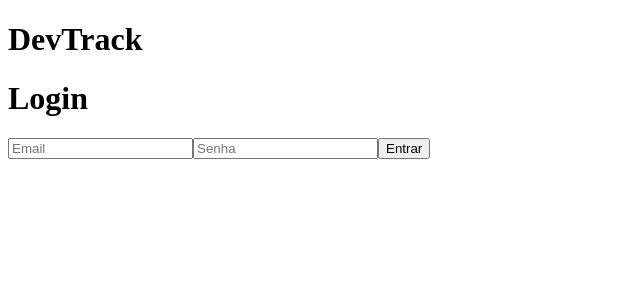
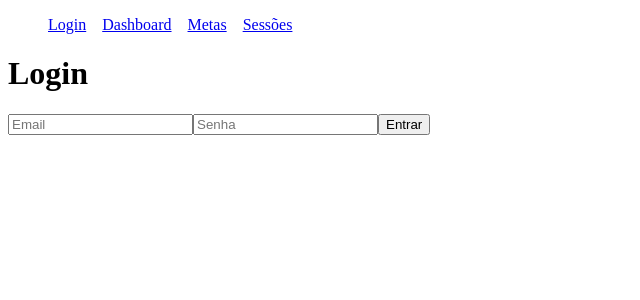
Before and after one commit to oPedroPaes/DevTrack, a React (Vite) app in the folder devtrack-frontend/: page / in a window 1280 px wide. Shown: the top 300 px of the page, without its empty margins (0-640 px from the left). Built offline with nearby package versions, Linux system fonts and the light colour scheme; no server answers; the HTML template or start-up script is replaced by a standard one.

Commit message:
feat: add routing and navbar navigation
- installed react-router-dom and configured routing
- created Navbar component for navigation between pages
- updated App.tsx to use BrowserRouter, Routes and Route
- added route for Login page ("/")
- updated Login.tsx to include Navbar component

```diff
--- a/devtrack-frontend/package.json
+++ b/devtrack-frontend/package.json
@@ -11,13 +11,15 @@
   },
   "dependencies": {
     "react": "^19.2.4",
-    "react-dom": "^19.2.4"
+    "react-dom": "^19.2.4",
+    "react-router-dom": "^7.13.2"
   },
   "devDependencies": {
     "@eslint/js": "^9.39.4",
     "@types/node": "^24.12.0",
     "@types/react": "^19.2.14",
     "@types/react-dom": "^19.2.3",
+    "@types/react-router-dom": "^5.3.3",
     "@vitejs/plugin-react": "^6.0.1",
     "eslint": "^9.39.4",
     "eslint-plugin-react-hooks": "^7.0.1",
--- a/devtrack-frontend/src/App.tsx
+++ b/devtrack-frontend/src/App.tsx
@@ -1,7 +1,13 @@
+import { BrowserRouter, Routes, Route } from "react-router-dom";
+
 import Login from "./pages/Login";
 
-function App() {
-  return <><h1>DevTrack</h1><Login/></>;
+export default function App() {
+  return (
+      <BrowserRouter>
+        <Routes>
+          <Route path="/" element={<Login />} />
+        </Routes>
+      </BrowserRouter>
+  )
 }
-
-export default App;
--- /dev/null
+++ b/devtrack-frontend/src/components/Navbar.tsx
@@ -0,0 +1,17 @@
+import React from "react";
+import { Link } from "react-router-dom";
+
+const Navbar: React.FC = () => {
+    return (
+        <nav>
+            <ul style={{ display: "flex", gap: "1rem", listStyle: "none" }}>
+                <li><Link to="/">Login</Link></li>
+                <li><Link to="/dashboard">Dashboard</Link></li>
+                <li><Link to="/goals">Metas</Link></li>
+                <li><Link to="/sessions">Sessões</Link></li>
+            </ul>
+        </nav>
+    );
+};
+
+export default Navbar;
--- a/devtrack-frontend/src/pages/Login.tsx
+++ b/devtrack-frontend/src/pages/Login.tsx
@@ -1,6 +1,7 @@
 import { useState, type FormEvent } from "react";
 import {login, saveToken} from "../services/auth";
 
+import Navbar from "../components/Navbar";
 function Login() {
     const [email, setEmail] = useState("");
     const [password, setPassword] = useState("");
@@ -20,6 +21,7 @@ function Login() {
 
     return (
         <div>
+            <Navbar />
             <h1>Login</h1>
 
             <form onSubmit={handleLogin}>
```
Also changed, not shown: 1 other file (tests, documents, lock files or other folders).
